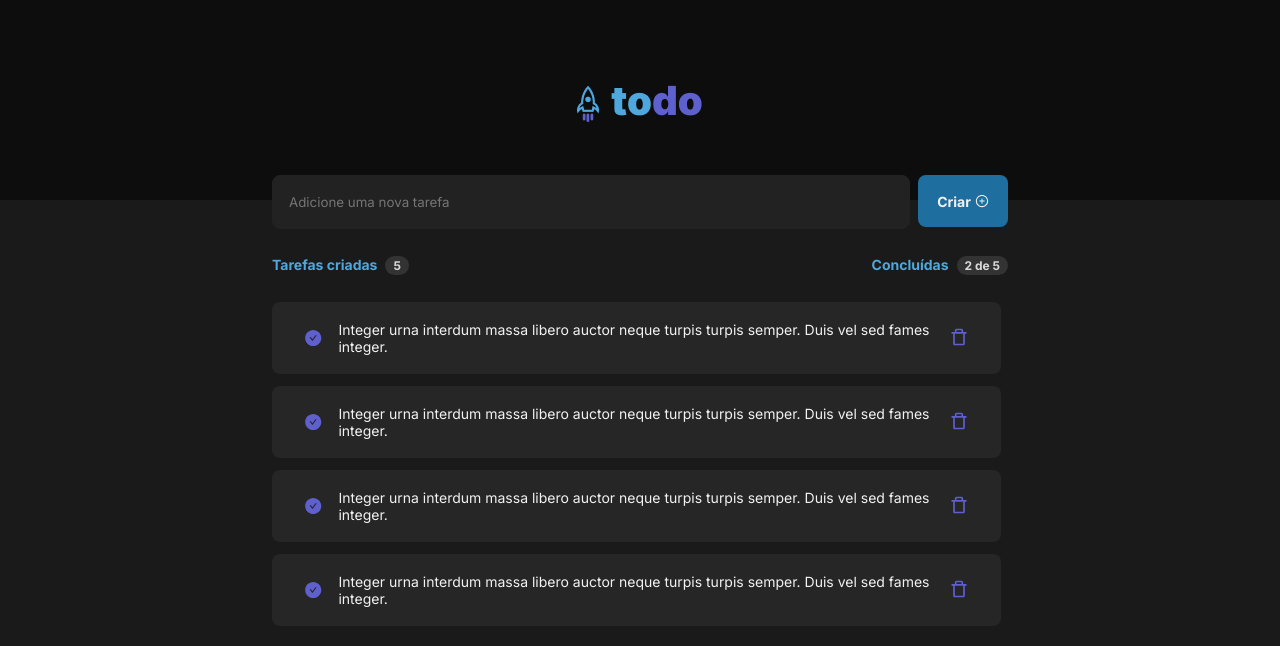
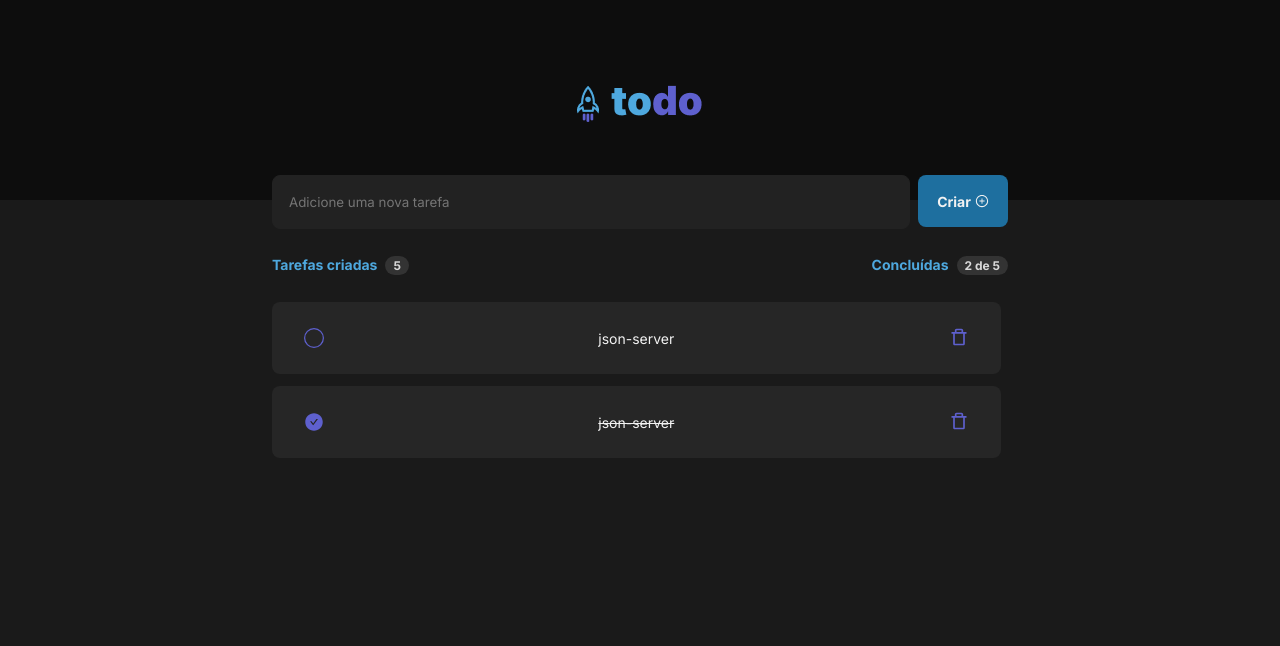
Before and after one commit to cp-yago/todo-app-react-query, a React (Vite) app: page / in a window 1280 px wide. Shown: the top 646 px of the page. Built offline with nearby package versions, Linux system fonts and the light colour scheme; data requests are answered from the project's data file.

Commit message:
feat: list tasks from api

```diff
--- /dev/null
+++ b/db.json
@@ -0,0 +1,14 @@
+{
+  "tasks": [
+    {
+      "id": 1,
+      "title": "json-server",
+      "done": false
+    },
+    {
+      "id": 2,
+      "title": "json-server",
+      "done": true
+    }
+  ]
+}
--- a/package.json
+++ b/package.json
@@ -9,6 +9,8 @@
     "preview": "vite preview"
   },
   "dependencies": {
+    "@tanstack/react-query": "^4.24.4",
+    "axios": "^1.3.2",
     "react": "^18.2.0",
     "react-dom": "^18.2.0",
     "react-icons": "^4.7.1",
--- a/src/App.tsx
+++ b/src/App.tsx
@@ -2,12 +2,17 @@ import { ThemeProvider } from 'styled-components'
 import { defaultTheme } from './assets/styles/themes/default'
 import GlobalStyles from './assets/styles/global'
 import { ToDo } from './pages/ToDo'
+import { QueryClient, QueryClientProvider } from '@tanstack/react-query'
+
+const queryClient = new QueryClient()
 
 function App() {
   return (
     <ThemeProvider theme={defaultTheme}>
       <GlobalStyles />
-      <ToDo />
+      <QueryClientProvider client={queryClient}>
+        <ToDo />
+      </QueryClientProvider>
     </ThemeProvider>
   )
 }
--- a/src/components/TaskList/Task/index.tsx
+++ b/src/components/TaskList/Task/index.tsx
@@ -1,12 +1,18 @@
-import { Container } from './styles'
-import { AiFillCheckCircle as CheckIcon, } from 'react-icons/ai'
+import { Container, Title } from './styles'
+import { AiFillCheckCircle as DoneIcon } from 'react-icons/ai'
+import { BsCircle as NotDoneIcon } from 'react-icons/bs'
 import { BiTrashAlt } from 'react-icons/bi'
 
-export const Task = () => {
+interface Task {
+  title: string
+  done: boolean
+}
+
+export const Task = ({ title, done }: Task) => {
   return (
     <Container>
-      <CheckIcon size={20} />
-      <p>Integer urna interdum massa libero auctor neque turpis turpis semper. Duis vel sed fames integer.</p>
+      {done ? (<DoneIcon size={20} />) : (<NotDoneIcon size={20} />)}
+      <Title done={done}>{title}</Title>
       <button>
         <BiTrashAlt size={20} />
       </button>
--- a/src/components/TaskList/Task/styles.ts
+++ b/src/components/TaskList/Task/styles.ts
@@ -3,7 +3,7 @@ import styled from 'styled-components';
 export const Container = styled.div`
   display: flex;
   align-items: center;
-  justify-content: space-around;
+  justify-content: space-between;
   padding: 0 16px;
   border-radius: 8px;
   margin: 12px 0;
@@ -38,3 +38,11 @@ export const Container = styled.div`
     background: ${({ theme }) => theme.colors.primary.dark};
   }
 `;
+
+interface TitleProps {
+  done: boolean
+}
+
+export const Title = styled.p<TitleProps>`
+  text-decoration-line: ${({ done }) => done && 'line-through'};
+`;
--- a/src/components/TaskList/index.tsx
+++ b/src/components/TaskList/index.tsx
@@ -1,13 +1,21 @@
 import { Container } from './styles'
 import { Task } from './Task'
 
+import {
+  useQuery,
+  useQueryClient,
+} from '@tanstack/react-query'
+import { getTasks } from '../../services/api'
+
 export const TaksList = () => {
+
+  const tasks = useQuery({ queryKey: ['tasks'], queryFn: getTasks })
+
   return (
     <Container>
-      <Task />
-      <Task />
-      <Task />
-      <Task />
+      {tasks.data?.map((task) => (
+        <Task title={task.title} done={task.done} />
+      ))}
     </Container>
   )
 }
--- /dev/null
+++ b/src/services/api.ts
@@ -0,0 +1,21 @@
+import axios from 'axios'
+
+const instance = axios.create({
+  baseURL: 'http://localhost:3000',
+});
+
+interface Task {
+  id: string
+  title: string
+  done: boolean
+}
+
+export const getTasks = async () => {
+  const response = await instance.get<Task[]>('/tasks')
+  return response.data
+}
+
+export const createTask = async (data: Task) => {
+  const response = await instance.post<Task>('/tasks', data)
+  return response.data
+}
```
Also changed, not shown: 1 other file (tests, documents, lock files or other folders).
